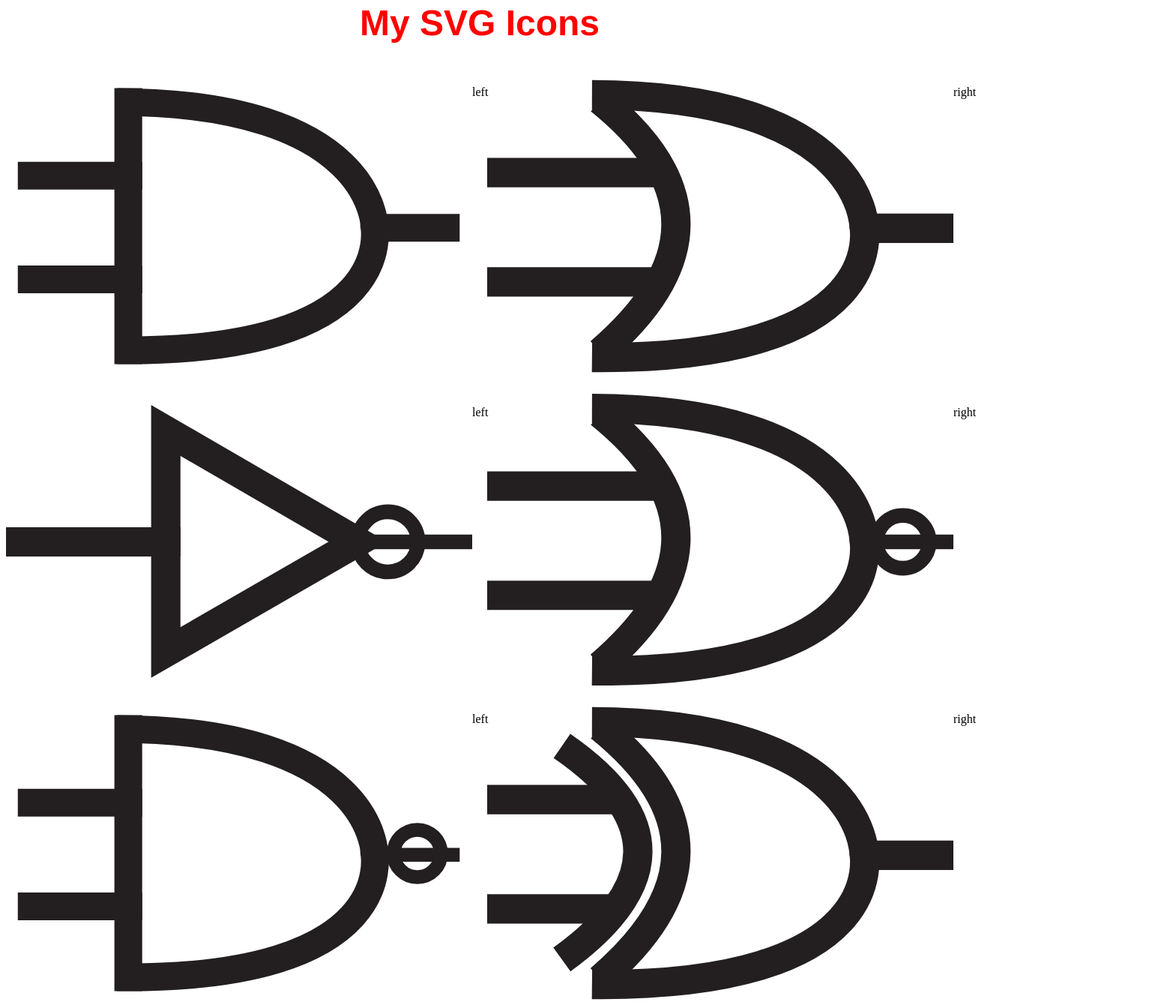
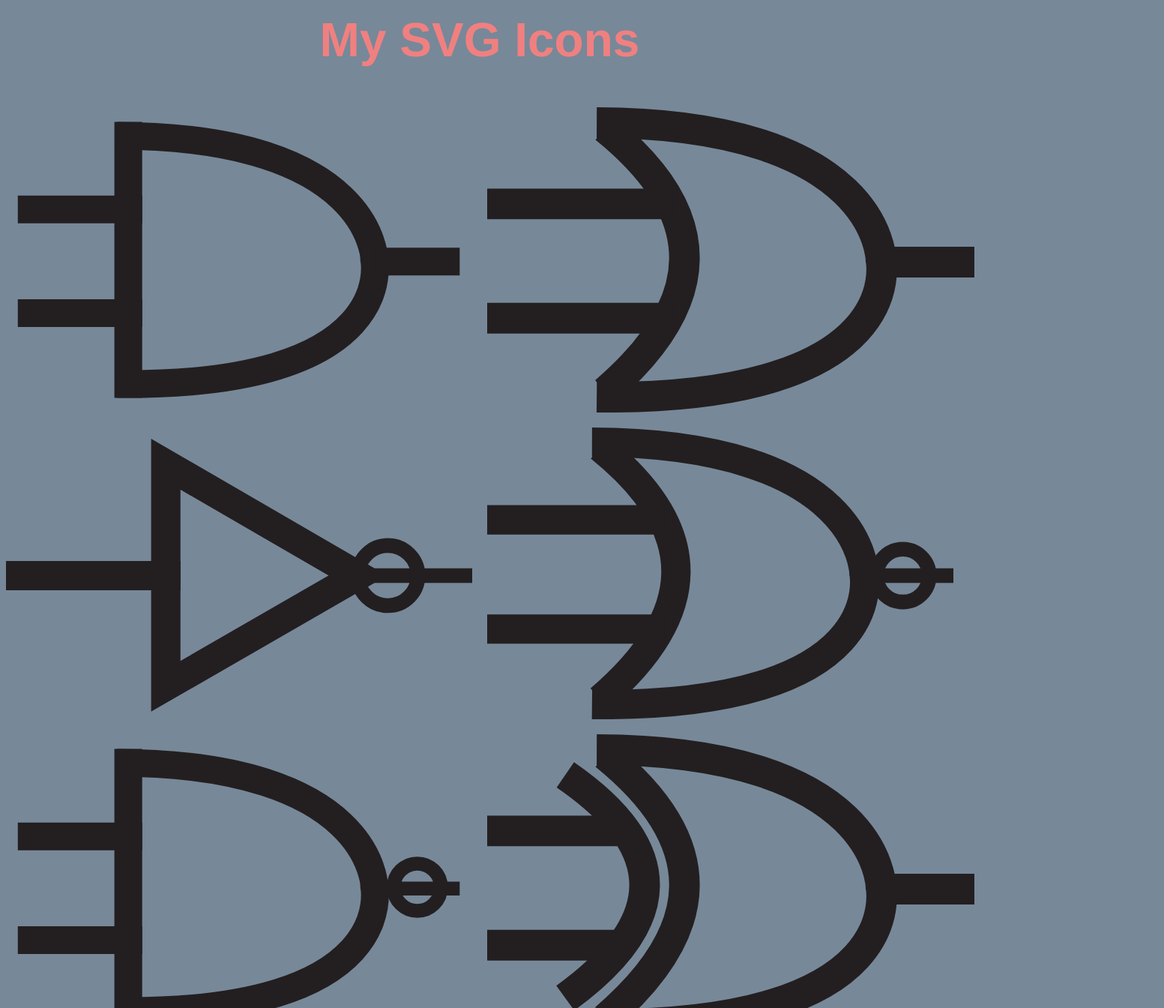
Before and after one commit to cfitzgeorge/fitzgeorge_carson_SVGMarketplace, a plain HTML site: page index.html in a window 1280 px wide. Shown: the part 37-1381 px from the top of the page at 75% size, 1553 px wide, since content can reach past the window. Drawn offline with Linux system fonts and the light colour scheme.

Commit message:
added the rest of the svg stuff

```diff
--- a/css/main.css
+++ b/css/main.css
@@ -1,12 +1,16 @@
 .hidden {
-    display:none;
+    display: none;
+}
+
+* {
+    background-color: lightslategray;
 }
 .main-heading {
-    color:red;
+    color: lightcoral;
     cursor: pointer;
     text-align: center;
     font-family: 'Franklin Gothic Medium', 'Arial Narrow', Arial, sans-serif;
-    font-size: 3em;
+    font-size: 4em;
 }
 
 #svg-grid {
@@ -16,10 +20,18 @@
     grid-gap: 20px;
 }
 
-.container {
+.container-left {
     display: flex;
+    float: left;
+}
+
+.container-right {
+    display: flex;
+    float: right;
 }
 
 .container img {
-    width: 100%
+    cursor: pointer;
+    width: 80%;
+    height: 80%;
 }
--- a/index.html
+++ b/index.html
@@ -12,67 +12,58 @@
     <main id="app"></main>
         <header class="main-header">
             <h1 class="hidden">Welcome to my Awesome SVG store!</h1>
-            <h2 class="main-heading">My SVG Icons</h2>
+            <h2 id="theHeading" class="main-heading">My SVG Icons</h2>
+            <section id="svg-grid">
 
-            <section id="svg-grid">
-                <article class="container">
+                <article class="container-left">
                     <h2 class="hidden">graphic 1</h2>
-                    <img src="assets/ANDgate.svg" alt="AND gate">
-                    <p>left</p>
+
+                    <img src="assets/ANDgate.svg" class="icon" alt="AND gate">
                 </article>
 
-                <article class="container">
+                <article class="container-right">
                     <h2 class="hidden">graphic 2</h2>
-                    <img src="assets/ORgate.svg" alt="OR gate">
-                    <p>right</p>
+                    <img src="assets/ORgate.svg" class="icon" alt="OR gate">
                 </article>
 
-                <article class="container">
+                <article class="container-left">
                     <h2 class="hidden">graphic 3</h2>
-                    <img src="assets/NOTgate.svg" alt="NOT gate">
-                    <p>left</p>
+                    <img src="assets/NOTgate.svg" class="icon" alt="NOT gate">
                 </article>
 
-                <article class="container">
+                <article class="container-right">
                     <h2 class="hidden">graphic 4</h2>
-                    <img src="assets/NORgate.svg" alt="NOR gate">
-                    <p>right</p>
+                    <img src="assets/NORgate.svg" class="icon" alt="NOR gate">
                 </article>
 
-                <article class="container">
+                <article class="container-left">
                     <h2 class="hidden">graphic 5</h2>
-                    <img src="assets/NANDgate.svg" alt="NAND gate">
-                    <p>left</p>
+                    <img src="assets/NANDgate.svg" class="icon" alt="NAND gate">
                 </article>
 
-                <article class="container">
+                <article class="container-right">
                     <h2 class="hidden">graphic 6</h2>
-                    <img src="assets/XORgate.svg" alt="XOR gate">
-                    <p>right</p>
+                    <img src="assets/XORgate.svg" class="icon" alt="XOR gate">
                 </article>
 
-                <article class="container">
+                <article class="container-left">
                     <h2 class="hidden">graphic 7</h2>
-                    <img src="assets/NORXgate.svg" alt="NORX gate">
-                    <p>left</p>
+                    <img src="assets/NORXgate.svg" class="icon" alt="NORX gate">
                 </article>
 
-                <article class="container">
+                <article class="container-right">
                     <h2 class="hidden">graphic 8</h2>
-                    <img src="assets/XNORgate.svg" alt="XNOR gate">
-                    <p>right</p>
+                    <img src="assets/XNORgate.svg" class="icon" alt="XNOR gate">
                 </article>
 
-                <article class="container">
+                <article class="container-left">
                     <h2 class="hidden">graphic 9</h2>
-                    <img src="assets/GANDate.svg" alt="GAND ate">
-                    <p>left</p>
+                    <img src="assets/GANDate.svg" class="icon" alt="GAND ate">
                 </article>
 
-                <article class="container">
+                <article class="container-right">
                     <h2 class="hidden">graphic 10</h2>
-                    <img src="assets/WHATEVENISTHISgate.svg" alt="Uhh...">
-                    <p>left</p>
+                    <img src="assets/WHATEVENISTHISgate.svg" class="icon" alt="Uhh...">
                 </article>
 
             </section>
--- a/js/main.js
+++ b/js/main.js
@@ -1,10 +1,13 @@
-()=> {
-    let theHeader = document.querySelector("#main-header");
+(()=> {
+    let theHeader = document.querySelector(".main-heading");
+    let theIcons = document.querySelectorAll(".icon");
 
-function logElement() {
-    console.log('clicked on an element!');
-}
+
+    function logElement() {
+    console.log('clicked on an element:', this.id);
+    }
 
     theHeader.addEventListener("click", logElement);
 
-}
+    theIcons.forEach(icon => icon.addEventListener("click", logElement));
+})();
```
